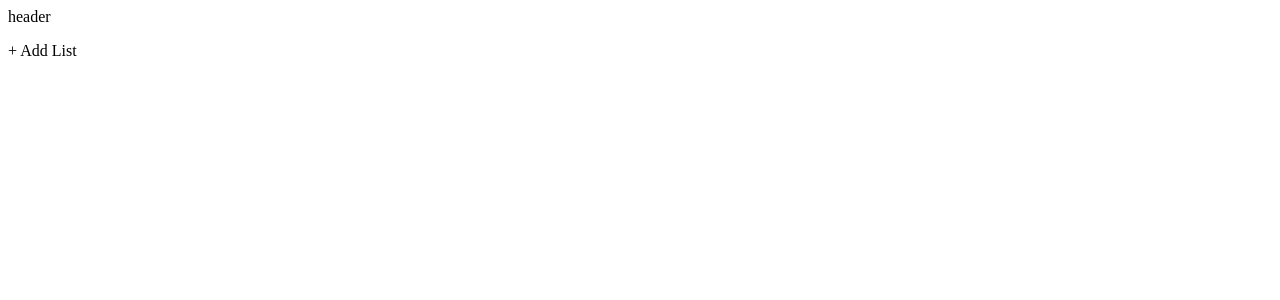
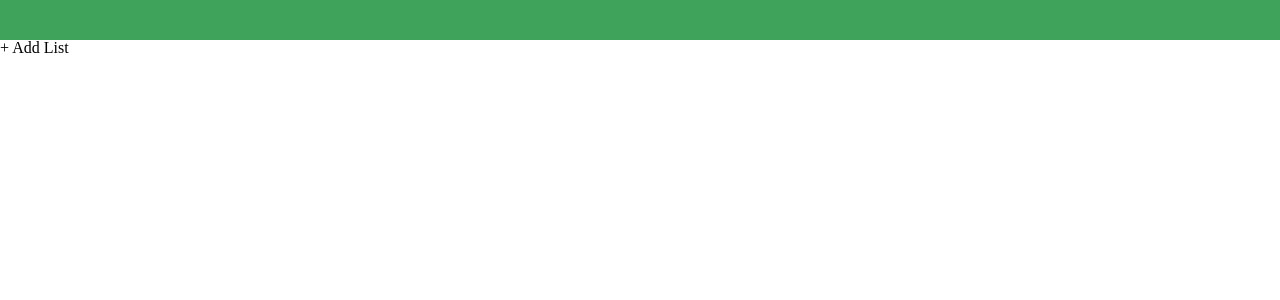
Before and after one commit to sogafish/trellooo, a React (Create React App) app: page / in a window 1280 px wide. Shown: the top 300 px of the page. Built offline with nearby package versions, Linux system fonts and the light colour scheme.

Commit message:
:hammer:

```diff
--- a/package.json
+++ b/package.json
@@ -3,6 +3,8 @@
   "version": "0.1.0",
   "private": true,
   "dependencies": {
+    "@emotion/core": "^10.0.27",
+    "@emotion/styled": "^10.0.27",
     "@types/jest": "24.0.23",
     "@types/node": "12.12.8",
     "@types/react": "16.9.11",
--- /dev/null
+++ b/src/actions/creator.ts
@@ -0,0 +1,10 @@
+import { bindActionCreators } from 'redux';
+import * as actions from './index';
+
+const mapDispatchToProps = (dispatch: any) => {
+  return {
+    actions: bindActionCreators(actions, dispatch),
+  };
+};
+
+export default mapDispatchToProps;
--- a/src/components/Contents/index.tsx
+++ b/src/components/Contents/index.tsx
@@ -1,7 +1,7 @@
 import React from 'react';
 import { connect } from "react-redux";
-import { bindActionCreators } from 'redux';
-import * as actions from '../../actions';
+import mapDispatchToProps from '../../actions/creator';
+import styles from './styles';
 import AddList from '../AddList';
 
 interface Props {
@@ -24,10 +24,10 @@ class Contents extends React.Component<Props, State> {
     } = this.props;
 
     return (
-      <div>
+      <div style={styles.contents}>
         <ul>
         {lists.map((list, index) => (
-          <p key={`list-item-${index}`}>{list.title}</p>
+          <li key={`list-item-${index}`}>{list.title}</li>
         ))}
         </ul>
         <AddList
@@ -44,13 +44,7 @@ function mapStateToProps(state: any) {
   };
 }
 
-function mapDispatchToProps(dispatch: any) {
-  return {
-    actions: bindActionCreators(actions, dispatch),
-  };
-}
-
 export default connect(
   mapStateToProps,
-  mapDispatchToProps
+  mapDispatchToProps,
 )(Contents);
--- /dev/null
+++ b/src/components/Contents/styles.ts
@@ -0,0 +1,9 @@
+import commonStyles from '../../utils/commonStyles';
+
+const styles = {
+  contents: {
+    paddingTop: commonStyles.headerHeight,
+  },
+};
+
+export default styles;
--- a/src/components/Header/index.tsx
+++ b/src/components/Header/index.tsx
@@ -1,8 +1,10 @@
-import React from 'react';
+/** @jsx jsx */
+import { jsx } from '@emotion/core';
+import * as styles from './styles';
 
 const Header = () => {
   return (
-    <div>header</div>
+    <div style={styles.header} />
   );
 };
 
--- /dev/null
+++ b/src/components/Header/styles.ts
@@ -0,0 +1,18 @@
+import { css } from '@emotion/core';
+import CSS from "csstype";
+import commonStyles from '../../utils/commonStyles';
+
+export const header: CSS.Properties = {
+  position: 'fixed',
+  width: '100%',
+  height: commonStyles.headerHeight,
+  backgroundColor:commonStyles.mainDark,
+};
+
+const headerStyles: CSS.Properties = {
+  color: 'red',
+};
+
+export const headerTitle = css({
+  ...headerStyles,
+});
--- a/src/index.css
+++ b/src/index.css
@@ -1,13 +1,43 @@
+html, body, div, span, applet, object, iframe,
+h1, h2, h3, h4, h5, h6, p, blockquote, pre,
+a, abbr, acronym, address, big, cite, code,
+del, dfn, em, img, ins, kbd, q, s, samp,
+small, strike, strong, sub, sup, tt, var,
+b, u, i, center,
+dl, dt, dd, ol, ul, li,
+fieldset, form, label, legend,
+table, caption, tbody, tfoot, thead, tr, th, td,
+article, aside, canvas, details, embed,
+figure, figcaption, footer, header, hgroup,
+menu, nav, output, ruby, section, summary,
+time, mark, audio, video {
+	margin: 0;
+	padding: 0;
+	border: 0;
+	font-size: 100%;
+	font: inherit;
+	vertical-align: baseline;
+}
+/* HTML5 display-role reset for older browsers */
+article, aside, details, figcaption, figure,
+footer, header, hgroup, menu, nav, section {
+	display: block;
+}
 body {
-  margin: 0;
-  font-family: -apple-system, BlinkMacSystemFont, 'Segoe UI', 'Roboto', 'Oxygen',
-    'Ubuntu', 'Cantarell', 'Fira Sans', 'Droid Sans', 'Helvetica Neue',
-    sans-serif;
-  -webkit-font-smoothing: antialiased;
-  -moz-osx-font-smoothing: grayscale;
+	line-height: 1;
 }
-
-code {
-  font-family: source-code-pro, Menlo, Monaco, Consolas, 'Courier New',
-    monospace;
+ol, ul {
+	list-style: none;
 }
+blockquote, q {
+	quotes: none;
+}
+blockquote:before, blockquote:after,
+q:before, q:after {
+	content: '';
+	content: none;
+}
+table {
+	border-collapse: collapse;
+	border-spacing: 0;
+}
--- a/src/index.tsx
+++ b/src/index.tsx
@@ -6,6 +6,7 @@ import logger from 'redux-logger';
 import App from './App';
 import reducer from './reducers';
 import * as serviceWorker from './serviceWorker';
+import './index.css';
 
 const store = createStore(
   reducer,
--- /dev/null
+++ b/src/utils/commonStyles.ts
@@ -0,0 +1,6 @@
+const commonStyles = {
+  mainDark: '#40A35B',
+  headerHeight: '40px',
+};
+
+export default commonStyles;
--- a/tsconfig.json
+++ b/tsconfig.json
@@ -18,7 +18,8 @@
     "resolveJsonModule": true,
     "isolatedModules": true,
     "noEmit": true,
-    "jsx": "react"
+    "jsx": "react",
+    "typeRoots" : ["src/@types"]
   },
   "include": [
     "src"
```
Also changed, not shown: src/@types/styles.d.ts (added, +7 -0 lines), src/actions/list.ts (deleted, +0 -10 lines), 1 other file (tests, documents, lock files or other folders).
